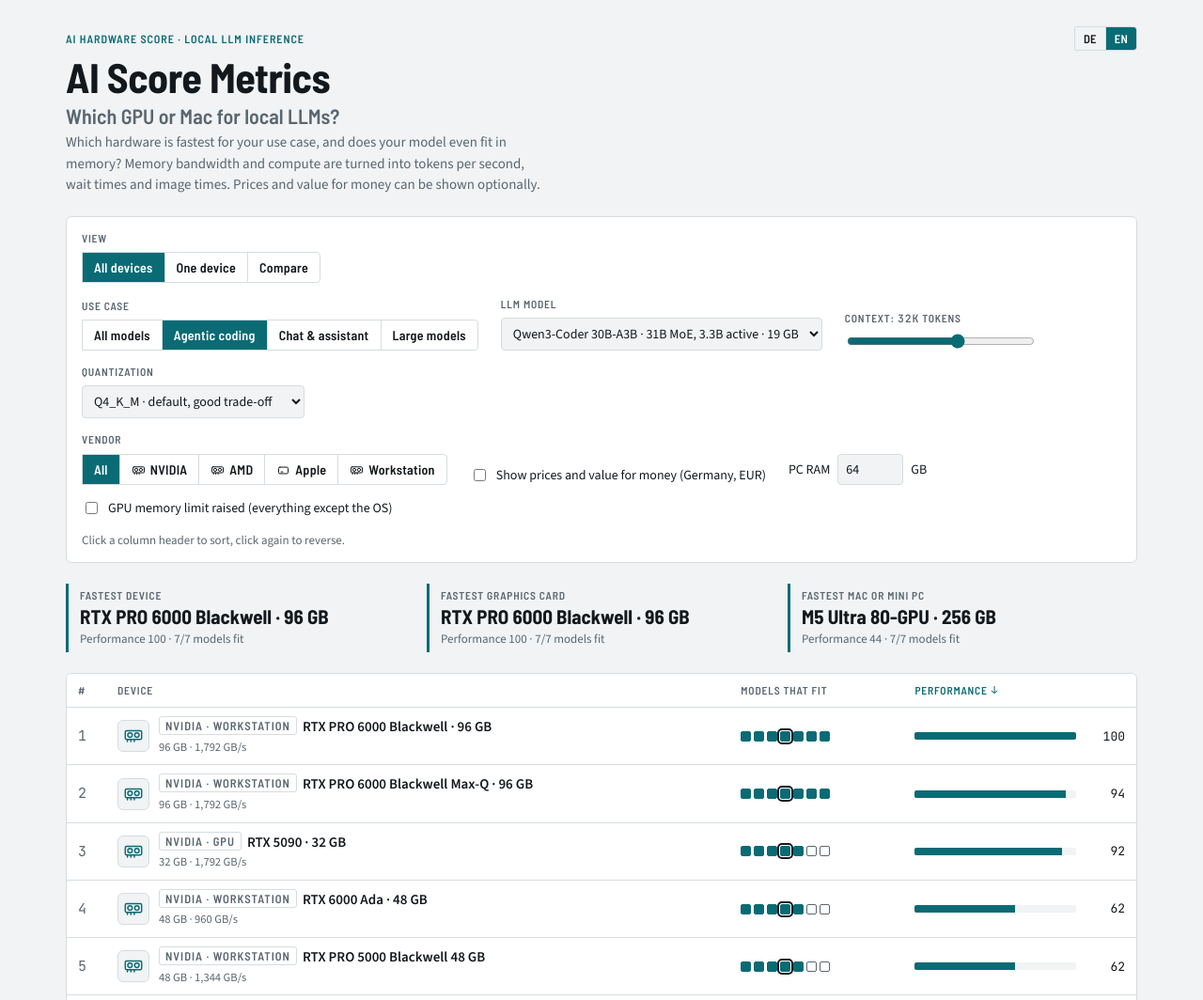
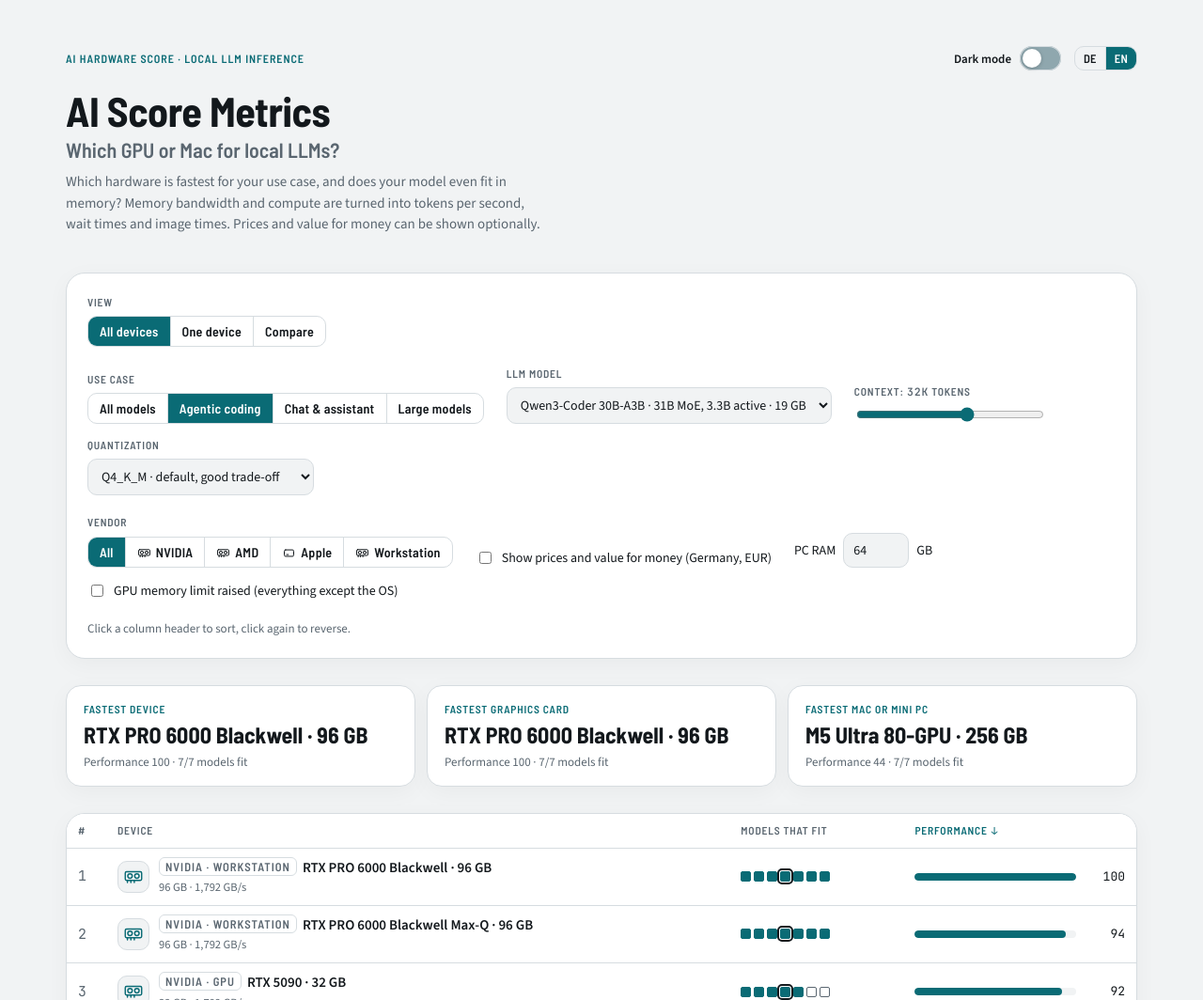
Before and after one commit to alexxschenk-hub/aiscoremetrics, a website: page public/en/index.html in a window 1280 px wide. Shown: the top 1064 px of the page at 94% size. Drawn offline with nearby package versions, Linux system fonts and the light colour scheme.

Commit message:
Modernize cards and add persistent dark mode switch

```diff
--- /dev/null
+++ b/public/assets/design.css
@@ -0,0 +1,28 @@
+:root { color-scheme: light; --card-radius: 20px; --card-shadow: 0 6px 24px rgb(19 24 28 / 4%); }
+:root[data-theme="dark"] { color-scheme: dark; --card-shadow: 0 6px 24px rgb(0 0 0 / 16%); }
+.wrap { gap: 28px; padding-block-start: 36px; }
+header { gap: 12px; padding-block: 4px 12px; }
+.header-actions { display: flex; align-items: center; gap: 14px; flex-wrap: wrap; }
+.controls, .tablebox, .detail, .memchart { border-radius: var(--card-radius); box-shadow: var(--card-shadow); }
+.controls { padding: 22px; gap: 20px; }
+.sum { background: var(--surface); border: 1px solid var(--line); border-radius: 16px; padding: 16px 18px; gap: 5px; box-shadow: var(--card-shadow); }
+.sum .k { color: var(--accent); }
+.sum .v { font-size: 24px; }
+.memchart { padding: 20px; gap: 12px; }
+select, input[type="number"], .btn { border-radius: 10px; }
+select, input[type="number"] { padding: 8px 10px; }
+.ico { border-radius: 10px; }
+.tag { border-radius: 6px; }
+.track, .fill { border-radius: 999px; }
+.formula { border-radius: 12px; }
+.seg:not(.membar .seg):not(.memlegend .seg) { border-radius: 10px; height: auto; }
+tbody tr:hover { background: var(--accent-soft); }
+.method section { padding: 20px; border: 1px solid var(--line); border-radius: var(--card-radius); background: var(--surface); }
+.theme-toggle { display: inline-flex; align-items: center; gap: 9px; min-height: 44px; padding: 4px 0; border: 0; background: transparent; color: var(--ink); cursor: pointer; font: 600 13px var(--f-body); }
+.theme-track { display: inline-flex; align-items: center; width: 44px; height: 26px; padding: 3px; border-radius: 999px; background: var(--bar-2); box-shadow: inset 0 0 0 1px var(--line); }
+.theme-thumb { width: 20px; height: 20px; border-radius: 50%; background: var(--surface); box-shadow: 0 1px 4px rgb(0 0 0 / 20%); }
+.theme-toggle[aria-checked="true"] .theme-track { background: var(--accent); }
+.theme-toggle[aria-checked="true"] .theme-thumb { transform: translateX(18px); }
+.theme-toggle:focus-visible { outline: 2px solid var(--accent); outline-offset: 4px; border-radius: 6px; }
+@media (prefers-reduced-motion: no-preference) { .theme-thumb { transition: transform .2s ease; } .theme-track { transition: background-color .2s ease; } }
+@media (max-width: 520px) { .wrap { gap: 22px; padding-block-start: 22px; } .controls, .memchart { padding: 16px; } .header-actions { gap: 12px; } .method { grid-template-columns: minmax(0, 1fr); } }
--- /dev/null
+++ b/public/assets/theme.js
@@ -0,0 +1,29 @@
+(() => {
+  const root = document.documentElement;
+  const system = window.matchMedia('(prefers-color-scheme: dark)');
+  const key = 'aiscoremetrics.theme';
+  let preference;
+  try { preference = localStorage.getItem(key); } catch {}
+  if (preference !== 'light' && preference !== 'dark') preference = null;
+  const apply = () => {
+    const dark = preference ? preference === 'dark' : system.matches;
+    root.dataset.theme = dark ? 'dark' : 'light';
+    document.querySelector('meta[name="theme-color"]').content = dark ? '#0E1215' : '#F1F3F4';
+    const toggle = document.getElementById('theme-toggle');
+    if (toggle) toggle.setAttribute('aria-checked', String(dark));
+  };
+  apply();
+  system.addEventListener('change', apply);
+  document.addEventListener('DOMContentLoaded', () => {
+    const toggle = document.getElementById('theme-toggle');
+    const english = root.lang === 'en';
+    toggle.setAttribute('aria-label', english ? 'Dark mode' : 'Dunkler Modus');
+    toggle.querySelector('.theme-label').textContent = english ? 'Dark mode' : 'Dark Mode';
+    toggle.addEventListener('click', () => {
+      preference = root.dataset.theme === 'dark' ? 'light' : 'dark';
+      try { localStorage.setItem(key, preference); } catch {}
+      apply();
+    });
+    apply();
+  });
+})();
--- a/public/en/index.html
+++ b/public/en/index.html
@@ -8,6 +8,7 @@
 <link rel="apple-touch-icon" href="/apple-touch-icon.png">
 <meta name="theme-color" content="#0A6B75">
 <meta name="viewport" content="width=device-width, initial-scale=1, viewport-fit=cover">
+<script src="/assets/theme.js"></script>
 <!-- meta:start (generiert von scripts/build-seo.mjs, nicht von Hand bearbeiten) -->
 <title>Best GPU for Local LLMs? Tokens/s &amp; VRAM Hardware Calculator | AI Score Metrics</title>
 <meta name="description" content="Free calculator: does your LLM fit in memory and how fast will it run? Compare NVIDIA and AMD graphics cards, Mac Studio, Mac mini and Ryzen AI Max – tokens/s, VRAM, time to first token, image times and value for money.">
@@ -237,6 +238,7 @@
 @media (max-width: 520px) { .wrap { padding-inline: 16px; } .seg button { padding: 7px 9px; font-size: 13px; } }
 @media (prefers-reduced-motion: no-preference) { .fill { transition: width .25s ease; } }
 </style>
+<link rel="stylesheet" href="/assets/design.css">
 </head>
 <body>
 
@@ -244,8 +246,13 @@
   <header>
     <div class="toprow">
       <div class="eyebrow" data-i="eyebrow">AI hardware score · local LLM inference</div>
+      <div class="header-actions">
+        <button class="theme-toggle" id="theme-toggle" type="button" role="switch" aria-checked="false" aria-label="Dunkler Modus">
+          <span class="theme-label">Dark Mode</span><span class="theme-track" aria-hidden="true"><span class="theme-thumb"></span></span>
+        </button>
       <div class="seg small" id="lang" role="group" aria-label="Sprache / Language">
         <a href="/" data-id="de" hreflang="de" lang="de">DE</a><a href="/en/" data-id="en" hreflang="en" lang="en">EN</a>
+      </div>
       </div>
     </div>
     <h1>AI Score Metrics<span class="h1sub" data-i="h1sub">Which GPU or Mac for local LLMs?</span></h1>
```
Also changed, not shown: public/index.html (+7 -0 lines).
